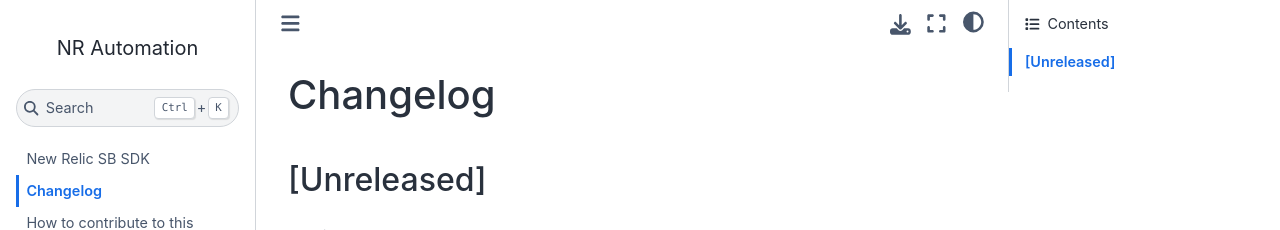
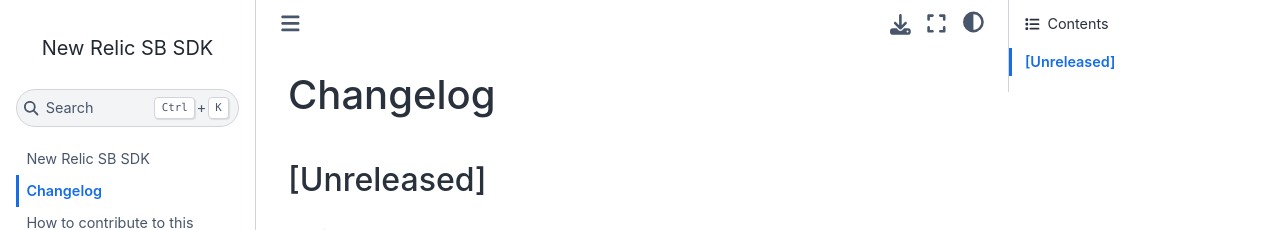
Before and after one commit to dynovaio/newrelic-sb-sdk, a Jupyter Book: the page built from CHANGELOG.md, in a window 1280 px wide. Shown: the top 230 px of the page. Built offline with Jupyter Book 1.0.4 settings and Sphinx 7.4.7 and the Sphinx Book theme 1.1.4, drawn with Linux system fonts in a browser that asks for light colours; pages that are not in the unit, such as notebooks, are missing from menus.

Commit message:
Fix reference to LICENSE.txt in docs

```diff
--- a/_config.yml
+++ b/_config.yml
@@ -1,6 +1,6 @@
 # Book settings
 # Learn more at https://jupyterbook.org/customize/config.html
-title: NR Automation
+title: New Relic SB SDK
 author: SoftButterfly Development Team
 copyright: "2022"
 logo: notebooks/_assets/logo.png
@@ -61,3 +61,4 @@
 sphinx:
   config:
     html_theme: sphinx_book_theme
+    html_extra_path: ["LICENSE.txt"]
```
Also changed, not shown: README.md (+2 -2 lines).
